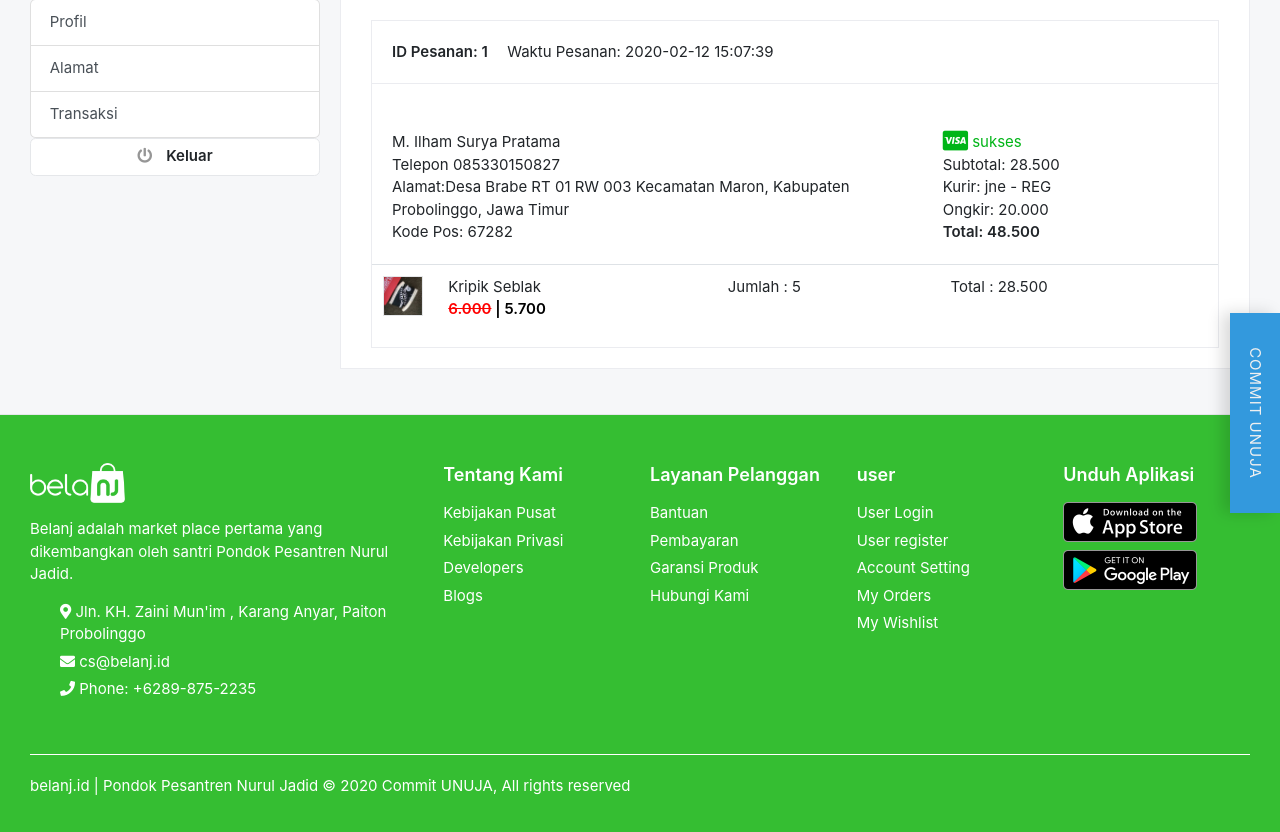
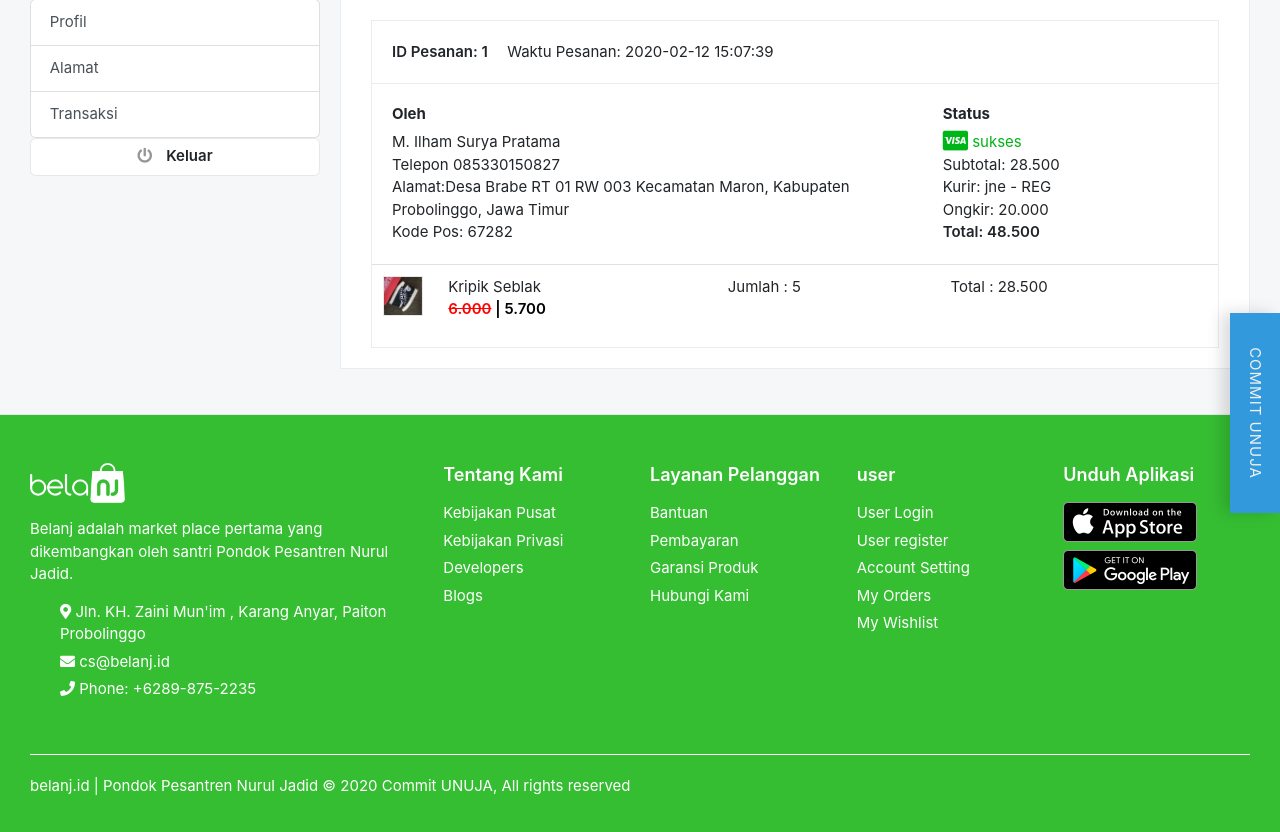
Before and after one commit to alifahfathonah/mpnj-web, a Laravel app: page /pesanan/detail/1 in a window 1280 px wide. Shown: the part 137-969 px from the top of the page. Run offline with Laravel 8, Linux system fonts and the light colour scheme; the visitor is signed in with stand-in values (Sample User, id 1); data comes from the database, SQL or seed files in the repository; some web fonts are replaced.

Commit message:
Mengganti style agar Tulisan terlihat

```diff
--- a/resources/views/web/profile/pesanan_detail.blade.php
+++ b/resources/views/web/profile/pesanan_detail.blade.php
@@ -7,7 +7,7 @@
         <div class="card-body">
             <div class="row">
                 <div class="col-md-8">
-                    <h6 class="text-muted">Oleh</h6>
+                    <h6 class="text-dark">Oleh</h6>
                     <p>{{ $detail->pembeli->nama_lengkap }}<br>
                         Telepon {{ $detail->pembeli->alamat_fix->nomor_telepon }}<br>
                         Alamat:{{ $detail->pembeli->alamat_fix->alamat_lengkap}}, {{ $detail->pembeli->alamat_fix->nama_kota }}, {{ $detail->pembeli->alamat_fix->nama_provinsi }} <br>
@@ -15,7 +15,7 @@
                     </p>
                 </div>
                 <div class="col-md-4">
-                    <h6 class="text-muted">Status</h6>
+                    <h6 class="text-dark">Status</h6>
                     <span class="text-success">
 						<i class="fab fa-lg fa-cc-visa"></i>
 					    {{ $detail->transaksi_detail->status_order }}
```
